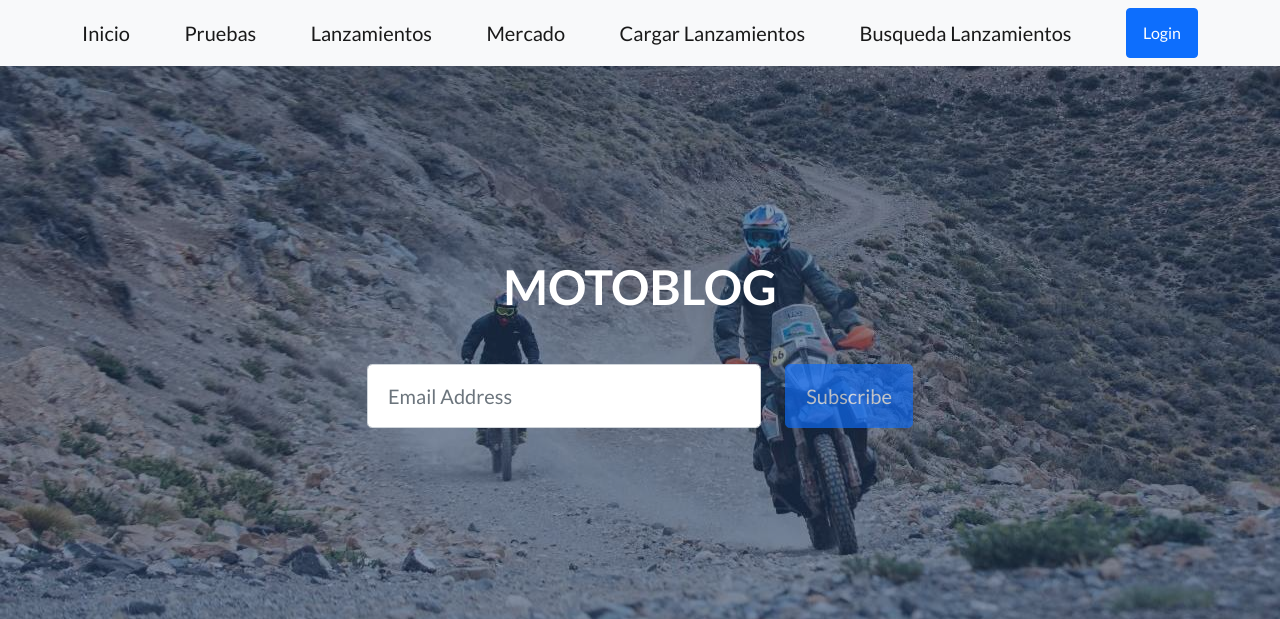
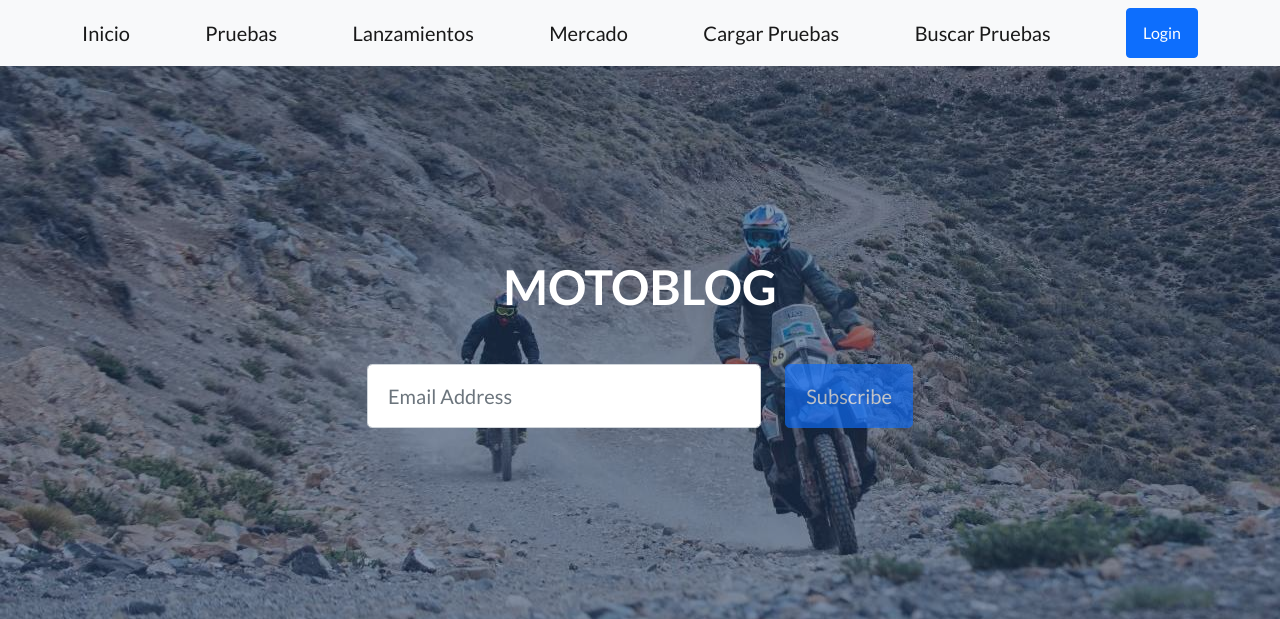
Before and after one commit to lucaslanzone/blog-lanzone, a Django app: page /motoapp/ in a window 1280 px wide. Shown: the top 619 px of the page. Run offline with Django 4.2, Linux system fonts and the light colour scheme; some libraries are stand-ins or nearby versions.

Commit message:
ultimos cambios OK

```diff
--- a/motoapp/forms.py
+++ b/motoapp/forms.py
@@ -1,7 +1,8 @@
 from django import forms
 
-class lanzamientosFormulario(forms.Form):
+class pruebasFormulario(forms.Form):
 
-    fecha = forms.DateField()
+
     marca = forms.CharField(max_length=40)
     modelo = forms.CharField(max_length=40)
+    calificacion = forms.IntegerField()
--- a/motoapp/templates/motoapp/components/navbar.html
+++ b/motoapp/templates/motoapp/components/navbar.html
@@ -4,8 +4,8 @@
         <a class="navbar-brand" href="{% url 'Pruebas' %}">Pruebas</a>
         <a class="navbar-brand" href="{% url 'Lanzamientos' %}">Lanzamientos</a>
         <a class="navbar-brand" href="{% url 'Mercado' %}">Mercado</a>
-        <a class="navbar-brand" href="{% url 'Formulario' %}">Cargar Lanzamientos</a>
-        <a class="navbar-brand" href="{% url 'BusquedaLanzamiento' %}">Busqueda Lanzamientos</a>
+        <a class="navbar-brand" href="{% url 'Formulario' %}">Cargar Pruebas</a>
+        <a class="navbar-brand" href="{% url 'buscarpruebas' %}">Buscar Pruebas</a>
         <a class="btn btn-primary" href="#signup">Login</a>
     </div>
 </nav>
--- a/motoapp/templates/motoapp/lanzamientosFormulario.html
+++ b/motoapp/templates/motoapp/pruebasFormulario.html
@@ -3,11 +3,11 @@
 {% endif %}
 
 
-<form action="/motoapp/lanzamientosFormulario/" method="POST">
+<form action="/motoapp/pruebasFormulario/" method="POST">
     {% csrf_token %}
     <table>
         {{formulario.as_table}}
     </table>
 
-    <input type="submit" value="Cargar lanzamiento">
+    <input type="submit" value="Cargar Prueba">
 </form>
--- a/motoapp/urls.py
+++ b/motoapp/urls.py
@@ -9,6 +9,6 @@ urlpatterns = [
     path('pruebas/', pruebas, name="Pruebas"),
     path('lanzamientos/', lanzamientos, name="Lanzamientos"),
     path('mercado/', mercado, name="Mercado"),
-    path('lanzamientosFormulario/', formulario_lanzamiento, name='Formulario'),
-    path('buscarlanzamiento/', buscarlanzamiento, name='BusquedaLanzamiento'),
+    path('pruebasFormulario/', formulario_pruebas, name='Formulario'),
+    path('buscarpruebas/', buscarpruebas, name='buscarpruebas'),
 ]
--- a/motoapp/views.py
+++ b/motoapp/views.py
@@ -2,7 +2,7 @@ from django.shortcuts import render
 from django.http import HttpResponse
 from sqlite3 import Cursor
 from motoapp.models import pruebas, lanzamientos, mercado
-from motoapp.forms import lanzamientosFormulario
+from motoapp.forms import pruebasFormulario
 
 # Create your views here.
 def inicio(request):
@@ -24,41 +24,41 @@ def mercado(request):
     dict_ctx = {"title": "Mercado", "message": "Mercado"}
     return render(request, "motoapp/mercado.html", dict_ctx)
 
-def formulario_lanzamiento(request):
+def formulario_pruebas(request):
 
     if request.method == "POST":
-        lanzamientos = lanzamientosFormulario(request.POST)
-        print(lanzamientos)
+        pruebas = pruebasFormulario(request.POST)
+        print(pruebas)
 
-        if lanzamientos.is_valid:
-            data = lanzamientos.cleaned_data
+        if pruebas.is_valid:
+            data = pruebas.cleaned_data
 
-            lanzamientos_nuevo = lanzamientos(data['fecha'], data['marca'])
-            lanzamientos_nuevo.save()
+            pruebas_nuevo = pruebas(data['marca'], data['modelo'], data['calificacion'])
+            pruebas_nuevo.save()
 
         return render(request, 'motoapp/index.html')
 
     else:
-        lanzamientos_form = lanzamientosFormulario()
+        pruebas_form = pruebasFormulario()
 
-        return render(request, 'motoapp/lanzamientosFormulario.html', {"formulario": lanzamientos_form})
+        return render(request, 'motoapp/pruebasFormulario.html', {"formulario": pruebas_form})
 
-def buscarlanzamiento(request):
+def buscarpruebas(request):
 
-    data = request.GET.get['fecha']
+    data = request.GET.get('marca', "")
     error = ""
-    print(data)
+
 
     if data:
         try:
 
-            lanzamientos = lanzamientos.objects.get(fecha= data)
+            pruebas = pruebasFormulario.objects.get(marca = data)
 
-            return render(request, 'motoapp/busquedaLanzamientos.html', {"lanzamientos": lanzamientos, "id": data})
+            return render(request, 'motoapp/buscarpruebas.html', {"pruebas": pruebas, "id": data})
 
         except Exception as exc:
             print(exc)
-            error = "Lanzamiento no encontrado"
+            error = "Prueba no encontrada"
 
 
-    return render(request, 'motoapp/busquedaLanzamientos.html', {"error": error})
+    return render(request, 'motoapp/buscarpruebas.html', {"error": error})
```
Also changed, not shown: motoapp/templates/motoapp/buscarpruebas.html (renamed from motoapp/templates/motoapp/busquedaLanzamientos.html, +7 -6 lines), motoapp/admin.py (line endings or trailing spaces).
